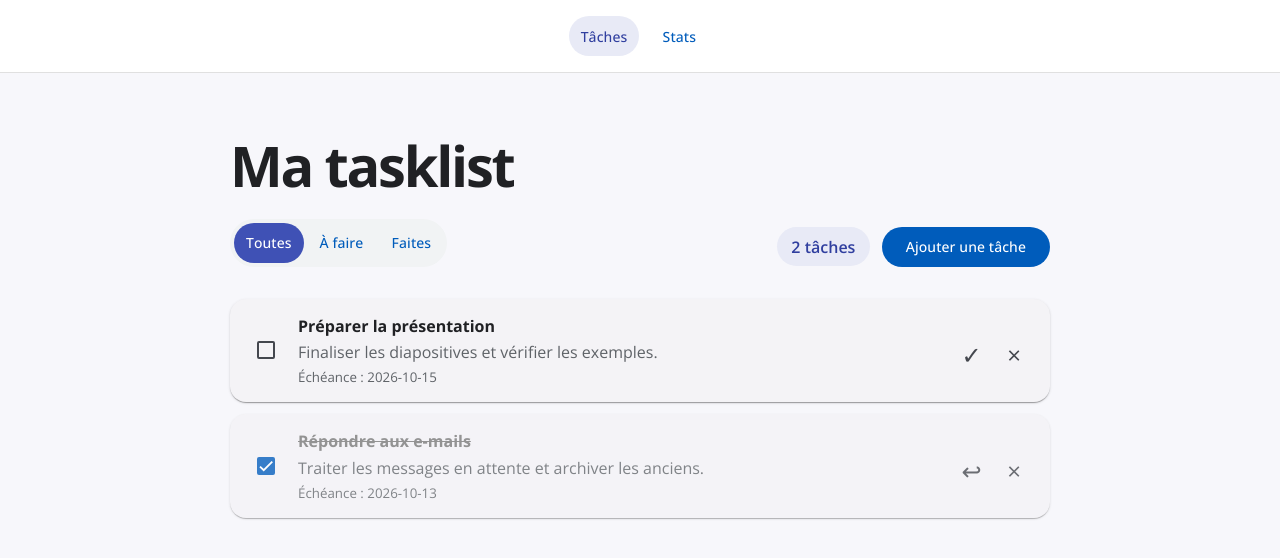
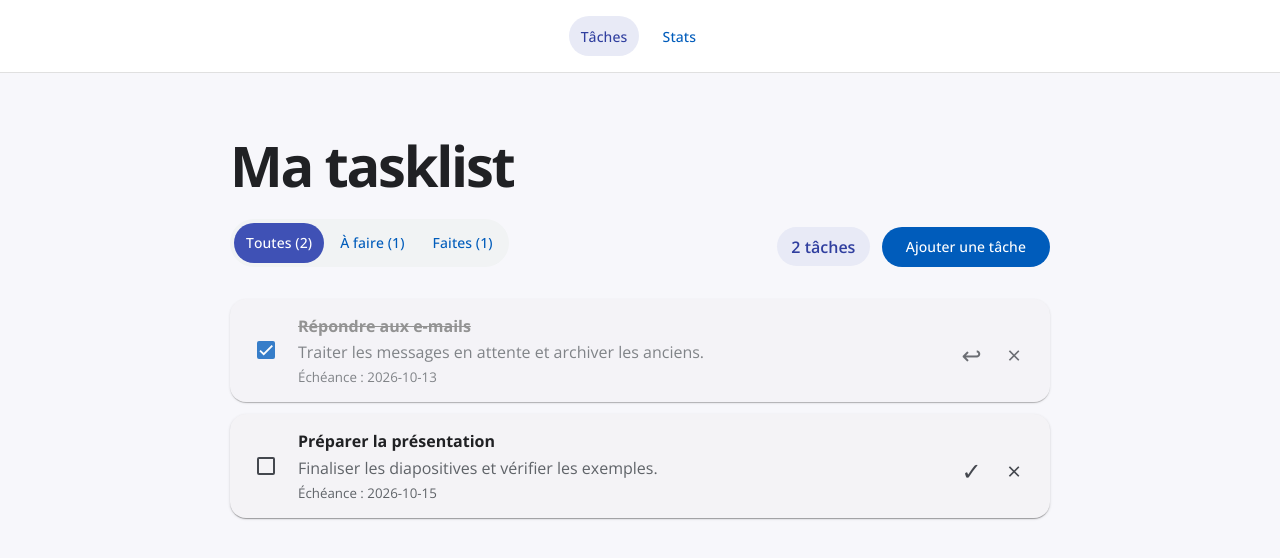
Before and after one commit to AyXxos/to-do-list-angular, an Angular app: page /tasks in a window 1280 px wide. Shown: the top 558 px of the page. Built offline with nearby package versions, Linux system fonts and the light colour scheme.

Commit message:
/Update : use computed to calculate stats

```diff
--- a/src/app/pages/task-page/task-page.html
+++ b/src/app/pages/task-page/task-page.html
@@ -10,7 +10,7 @@
           [attr.aria-pressed]="activeFilter() === 'all'"
           (click)="setFilter('all')"
         >
-          Toutes
+          Toutes ({{ totalTasks() }})
         </button>
         <button
           mat-button
@@ -19,7 +19,7 @@
           [attr.aria-pressed]="activeFilter() === 'todo'"
           (click)="setFilter('todo')"
         >
-          À faire
+          À faire ({{ pendingTasks() }})
         </button>
         <button
           mat-button
@@ -28,12 +28,12 @@
           [attr.aria-pressed]="activeFilter() === 'done'"
           (click)="setFilter('done')"
         >
-          Faites
+          Faites ({{ completedTasks() }})
         </button>
       </div>
     </div>
     <div class="task-list__header-actions">
-      <span class="task-count">{{ taskList().tasks().length }} tâches</span>
+      <span class="task-count">{{ totalTasks() }} tâches</span>
       <button mat-flat-button color="primary" type="button" (click)="openTaskForm()">
         Ajouter une tâche
       </button>
@@ -41,7 +41,7 @@
   </header>
 
   <app-task-list
-    [tasks]="filteredTasks()"
+    [tasks]="sortedTasks()"
     (toggled)="onTaskToggled($event)"
     (deleted)="onTaskDeleted($event)"
   />
--- a/src/app/pages/task-page/task-page.ts
+++ b/src/app/pages/task-page/task-page.ts
@@ -22,6 +22,13 @@ export class TaskPage {
     tasks: this.taskStorage.getTasks(),
   });
   readonly activeFilter = signal<TaskFilter>('all');
+  readonly totalTasks = computed(() => this.taskList().tasks().length);
+  readonly pendingTasks = computed(() =>
+    this.taskList().tasks().filter((task) => !task.done).length,
+  );
+  readonly completedTasks = computed(() =>
+    this.taskList().tasks().filter((task) => task.done).length,
+  );
   readonly filteredTasks = computed(() => {
     const tasks = this.taskList().tasks();
     const filter = this.activeFilter();
@@ -36,6 +43,23 @@ export class TaskPage {
 
     return tasks;
   });
+  readonly sortedTasks = computed(() =>
+    [...this.filteredTasks()].sort((firstTask, secondTask) => {
+      if (!firstTask.dueDate && !secondTask.dueDate) {
+        return secondTask.createdAt.getTime() - firstTask.createdAt.getTime();
+      }
+
+      if (!firstTask.dueDate) {
+        return 1;
+      }
+
+      if (!secondTask.dueDate) {
+        return -1;
+      }
+
+      return firstTask.dueDate.localeCompare(secondTask.dueDate);
+    }),
+  );
 
   setFilter(filter: TaskFilter): void {
     this.activeFilter.set(filter);
```
